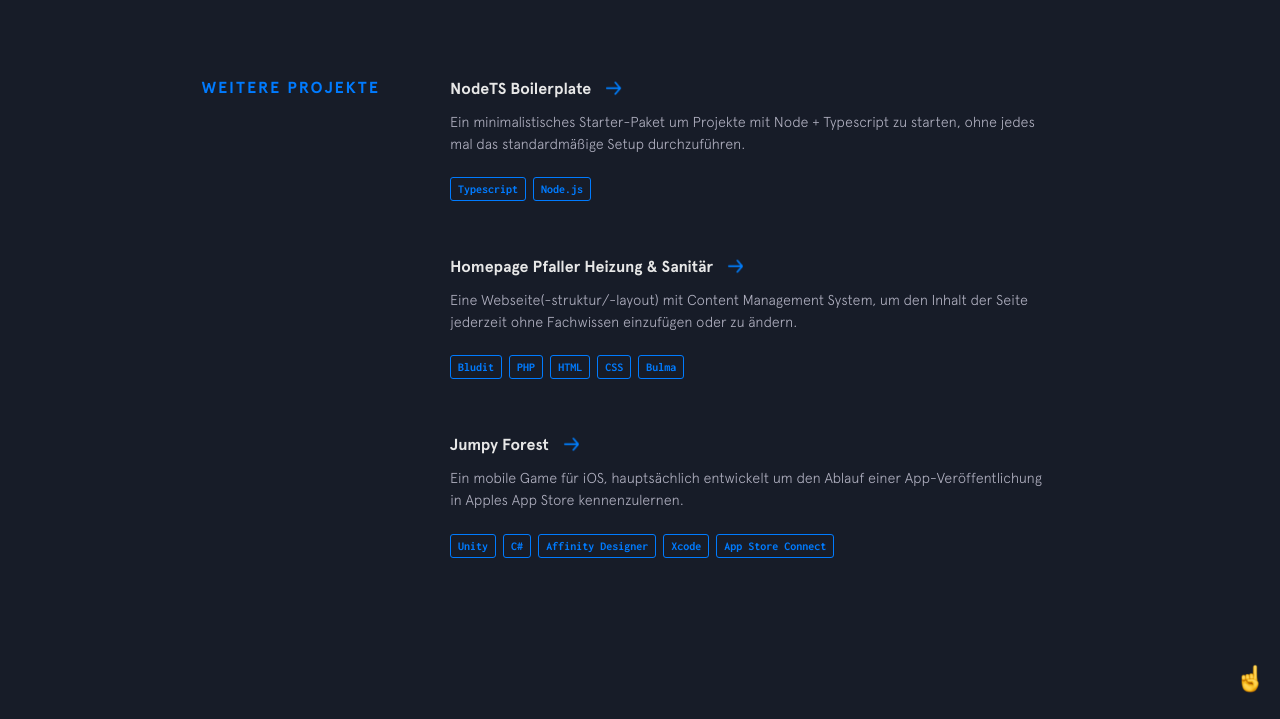
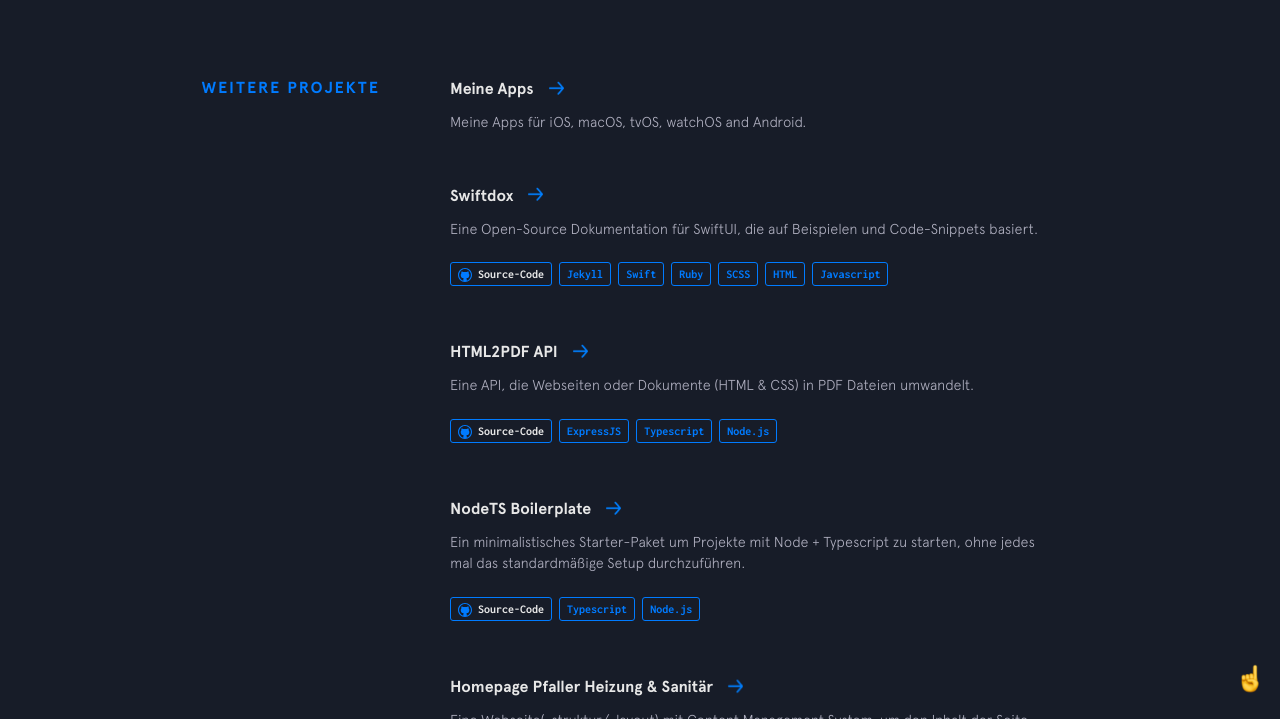
Before and after one commit to lovetodream/lovetodream.github.io, a Jekyll site: the page built from index.html, in a window 1280 px wide and 900 px high, scrolled down 3076 px, cut to the strip 181-900 px from the top of the window. Built offline with Jekyll 4.4.1, drawn with Linux system fonts in a browser that asks for light colours; nearby versions of some CDN libraries.

Commit message:
💬 - Add some projects

```diff
--- a/_data/other-projects.yml
+++ b/_data/other-projects.yml
@@ -1,3 +1,28 @@
+- name: Meine Apps
+  url: https://timozacherl.com/apps/
+  description: Meine Apps für iOS, macOS, tvOS, watchOS and Android.
+
+- name: Swiftdox
+  url: https://swiftdox.dev
+  code: https://github.com/TimoZacherl/swiftdox
+  description: Eine Open-Source Dokumentation für SwiftUI, die auf Beispielen und Code-Snippets basiert.
+  used:
+    - thing: Jekyll
+    - thing: Swift
+    - thing: Ruby
+    - thing: SCSS
+    - thing: HTML
+    - thing: Javascript
+
+- name: HTML2PDF API
+  url: https://github.com/TimoZacherl/html2pdf-api
+  code: https://github.com/TimoZacherl/html2pdf-api
+  description: Eine API, die Webseiten oder Dokumente (HTML & CSS) in PDF Dateien umwandelt.
+  used:
+    - thing: ExpressJS
+    - thing: Typescript
+    - thing: Node.js
+
 - name: NodeTS Boilerplate
   url: https://github.com/TimoZacherl/nodets-boilerplate
   code: https://github.com/TimoZacherl/nodets-boilerplate
--- a/_includes/intro.html
+++ b/_includes/intro.html
@@ -5,8 +5,8 @@
   </h1>
 
   <h2 class="intro__tagline">
-    Ich bin <span class="name">Timo Zacherl</span>, ein Full-Stack Webentwickler
-    mit Fokus auf die Entwicklung von zuverlässigen Webanwendungen mit Hilfe von
+    Ich bin <span class="name">Timo</span>, ein Full-Stack Webentwickler mit
+    Fokus auf die Entwicklung von zuverlässigen Webanwendungen mit Hilfe von
     modernsten Technologien.
     <span class="emoji technologist"></span>
   </h2>
--- a/_includes/other-projects.html
+++ b/_includes/other-projects.html
@@ -10,7 +10,18 @@
       </div>
       <p>{{project.description}}</p>
       <div class="project__used">
-        {% for item in project.used %}
+        {% if project.code %}
+        <span class="project__used__item"
+          ><a href="{{project.code}}"
+            ><img
+              height="14px"
+              src="{{site.baseurl}}/img/social/github.svg"
+              alt="GitHub"
+            />
+            Source-Code</a
+          ></span
+        >
+        {% endif %} {% for item in project.used %}
         <span class="project__used__item">{{item.thing}}</span>
         {% endfor %}
       </div>
```
